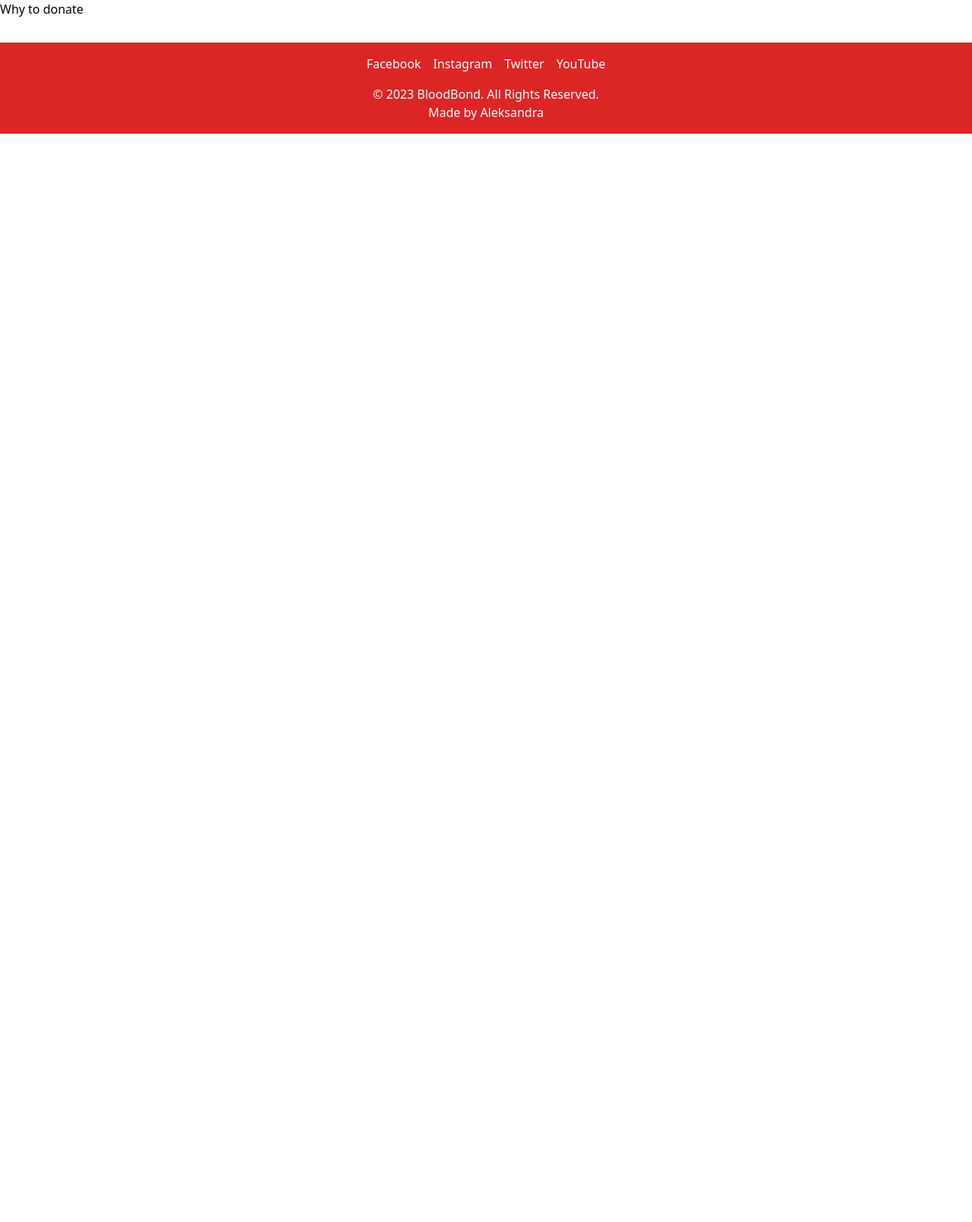
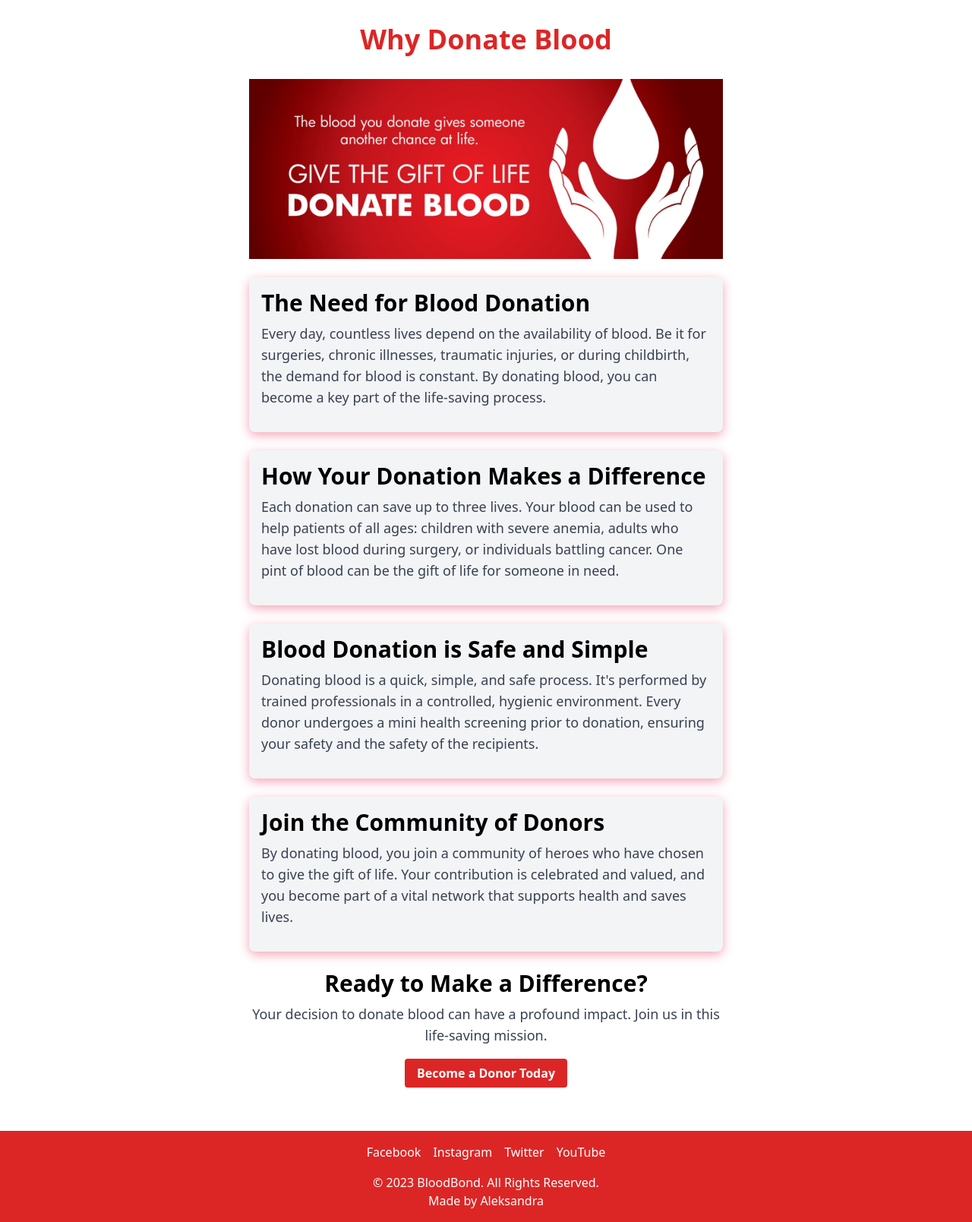
Before and after one commit to alexgrubor/bloodbond, a PHP site: page /pages/why-donate-blood.php in a window 1280 px wide. Shown: the part 68-1677 px from the top of the page at 76% size. Before the commit the page ends 244 px from the top, so only its background shows below. Run offline with PHP 8.4, Linux system fonts and the light colour scheme; some libraries are stand-ins or nearby versions.

Commit message:
why-donate-blood page

```diff
--- a/pages/why-donate-blood.php
+++ b/pages/why-donate-blood.php
@@ -1,6 +1,41 @@
-<?php require ('../shared/header.php')?>
+<?php require('../shared/header.php') ?>
+<style>
+    .red-shadow {
+        box-shadow: 0 4px 14px 0 rgba(225, 29, 72, 0.4);
+    }
+</style>
 
-<h1>Why to donate</h1>
+<div class="container mx-auto px-4 py-8">
+    <h1 class="text-4xl font-bold text-red-600 text-center mb-8">Why Donate Blood</h1>
+    <div class="flex justify-center mb-6">
+        <img src="../images/blood_donationcover.jpeg" class="w-3/4 md:w-1/2 lg:w-1/2" alt="why">
+    </div>
+    <section class="mb-6 bg-gray-100 p-4  red-shadow rounded-lg shadow mx-auto w-full md:w-3/4 lg:w-1/2">
+        <h2 class="text-3xl font-semibold mb-2">The Need for Blood Donation</h2>
+        <p class="text-gray-700 text-lg mb-4">Every day, countless lives depend on the availability of blood. Be it for surgeries, chronic illnesses, traumatic injuries, or during childbirth, the demand for blood is constant. By donating blood, you can become a key part of the life-saving process.</p>
+    </section>
+
+    <section class="mb-6 bg-gray-100 p-4  red-shadow rounded-lg shadow mx-auto w-full md:w-3/4 lg:w-1/2">
+        <h2 class="text-3xl font-semibold mb-2">How Your Donation Makes a Difference</h2>
+        <p class="text-gray-700 text-lg mb-4">Each donation can save up to three lives. Your blood can be used to help patients of all ages: children with severe anemia, adults who have lost blood during surgery, or individuals battling cancer. One pint of blood can be the gift of life for someone in need.</p>
+    </section>
+
+    <section class="mb-6 bg-gray-100 p-4  red-shadow rounded-lg shadow mx-auto w-full md:w-3/4 lg:w-1/2">
+        <h2 class="text-3xl font-semibold mb-2">Blood Donation is Safe and Simple</h2>
+        <p class="text-gray-700 text-lg mb-4">Donating blood is a quick, simple, and safe process. It's performed by trained professionals in a controlled, hygienic environment. Every donor undergoes a mini health screening prior to donation, ensuring your safety and the safety of the recipients.</p>
+    </section>
+
+    <section class="mb-6 bg-gray-100 p-4  red-shadow rounded-lg shadow mx-auto w-full md:w-3/4 lg:w-1/2">
+        <h2 class="text-3xl font-semibold mb-2">Join the Community of Donors</h2>
+        <p class="text-gray-700 text-lg mb-4">By donating blood, you join a community of heroes who have chosen to give the gift of life. Your contribution is celebrated and valued, and you become part of a vital network that supports health and saves lives.</p>
+    </section>
+
+    <section class="text-center mx-auto w-full md:w-3/4 lg:w-1/2">
+        <h2 class="text-3xl font-semibold mb-2">Ready to Make a Difference?</h2>
+        <p class="text-gray-700 text-lg mb-6">Your decision to donate blood can have a profound impact. Join us in this life-saving mission.</p>
+        <a href="/pages/become-a-donor.php" class="bg-red-600 text-white font-bold py-2 px-4 rounded hover:bg-red-700 transition-colors">Become a Donor Today</a>
+    </section>
+</div>
 
 
-<?php require ('../shared/footer.php')?>
+<?php require('../shared/footer.php') ?>
```
Also changed, not shown: images/blood_donationcover.jpeg (added).
